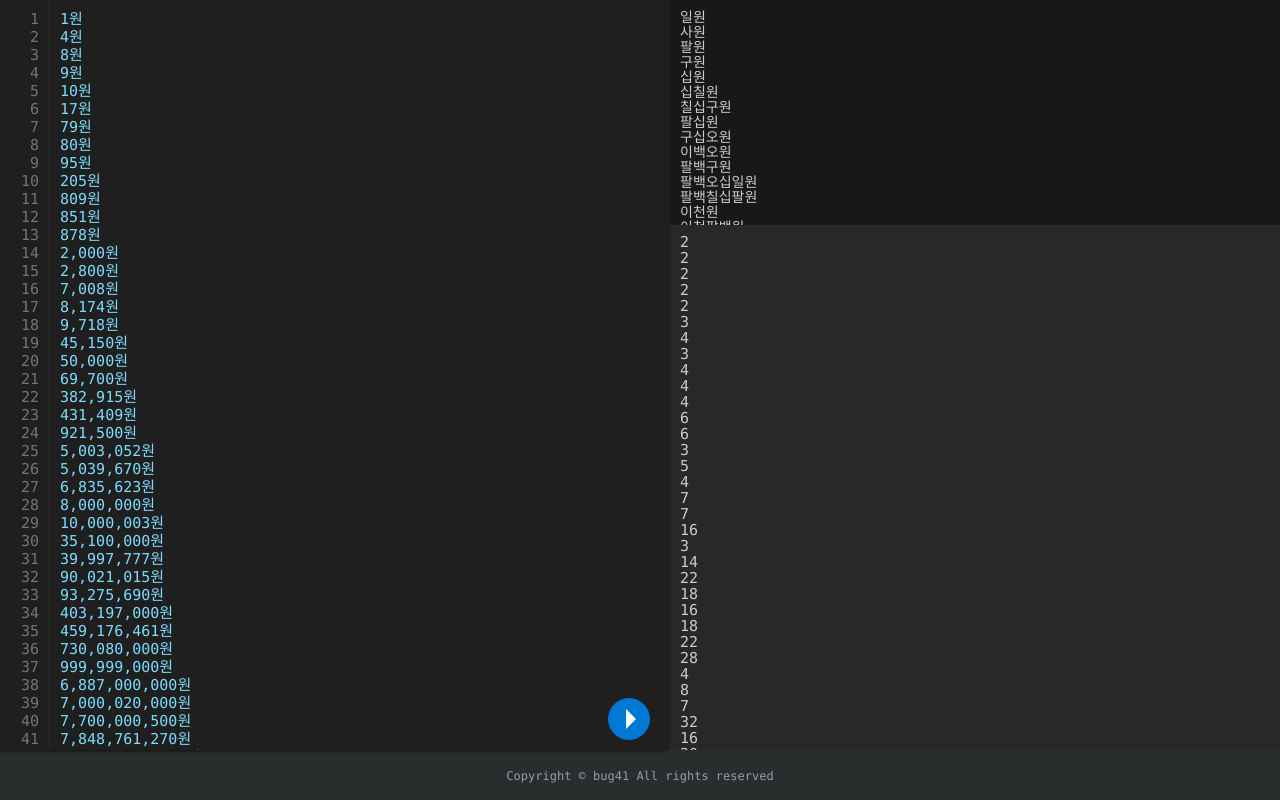
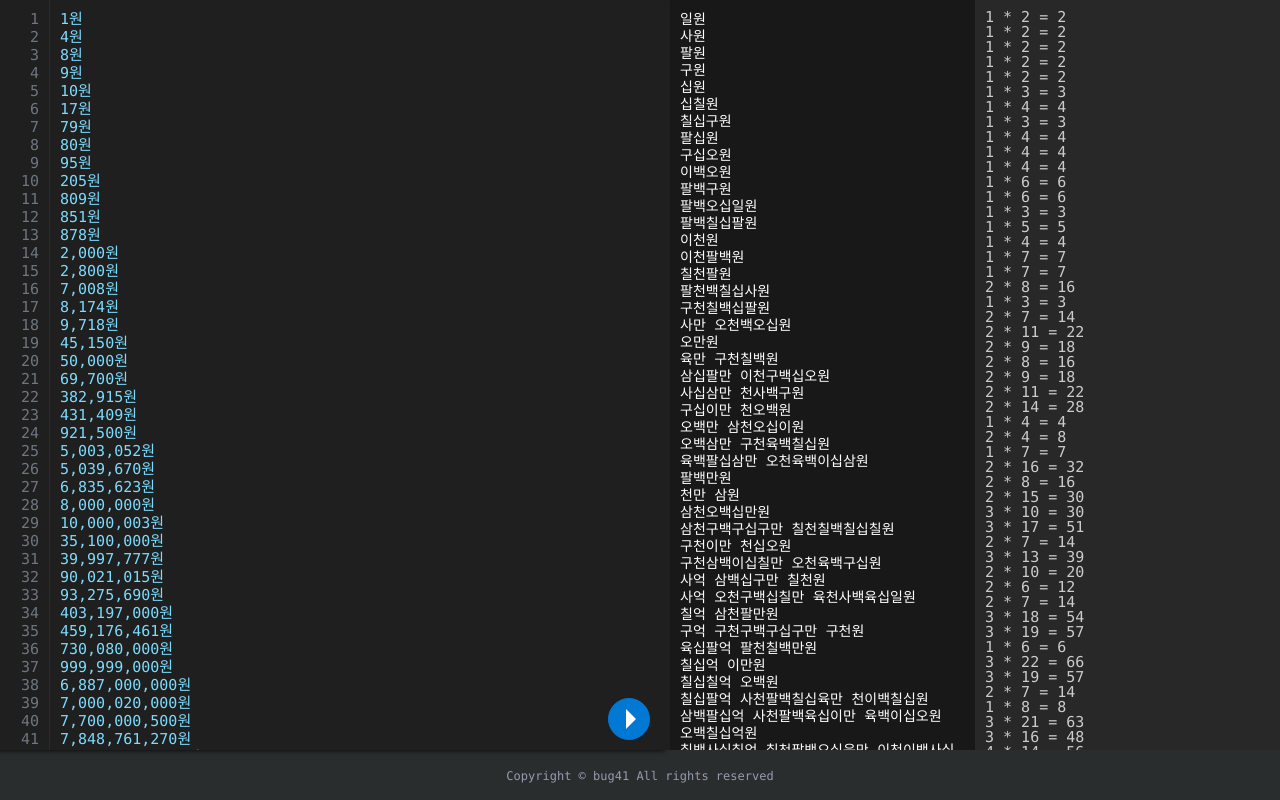
Before and after one commit to bug41/quiz, a plain HTML site: page index.html in a window 1280 px wide. Both pictures are taken after a click on the element 629 px from the left and 719 px from the top of the page. Drawn offline with Linux system fonts and the light colour scheme.

Commit message:
ui 재조정

```diff
--- a/assets/css/index.css
+++ b/assets/css/index.css
@@ -21,7 +21,6 @@ html,body{
     width:100%;
     display: flex;
     height: calc(100vh - 50px);
-    background:red;
 }
 
 .footer{
--- a/assets/css/styles.css
+++ b/assets/css/styles.css
@@ -7,6 +7,23 @@
     position:relative;
     background-color: #1f1f1f;
     box-shadow: -5px 0px 5px black;
+}
+
+.translate-container{
+    width:100%;
+    height:100%;
+    margin:auto;
+    padding: 12px 10px 10px 10px;
+    color:white;
+    font-size:14px;
+    overflow-y:scroll;
+    background-color: #181818;
+    box-shadow: -5px 0px 5px black;
+    box-sizing: border-box;
+}
+
+.translate-container p{
+    margin-bottom: 3px;
 }
 
 /* 실행 버튼 */
@@ -96,22 +113,8 @@
     background-color: white;
 }
 
-.result-top {
-    height:30%;
-    padding:10px;
-    background-color: #181818;
-    font-size:14px;
-    overflow-y:scroll;
-    box-shadow: -5px 0px 5px black;
-    box-sizing: border-box;
-}
-
-.result-top p, .result-down p{
-    margin-bottom:1px;
-}
-
-.result-down {
-    height:70%;
+.result-container {
+    height:100%;
     padding:10px;
     overflow-y:scroll;
     background-color: #282828;
--- a/index.html
+++ b/index.html
@@ -20,9 +20,10 @@
                 <textarea id="codeArea" class="custom-textarea scrollbar" placeholder="금액을 한줄씩 구분하여 입력하세요" spellcheck="false"></textarea>
                 <div id="button-run" class="button-run"></div>
             </div>
+            <div class="translate-container scrollbar">
+            </div>
             <div class="result-container">
-                <div class="result-top scrollbar"></div>
-                <div class="result-down scrollbar"></div>
+                <!-- <div class="result-down scrollbar"></div> -->
             </div>
         </div>
         <div class="footer">
@@ -35,8 +36,8 @@
     <script>
         const codeArea = document.getElementById("codeArea");
         const lineNumbers = document.querySelector(".line-numbers");
-        const resultTop = document.querySelector(".result-top");
-        const resultDown = document.querySelector(".result-down");
+        const translateContainer = document.querySelector(".translate-container");
+        const resultContainer = document.querySelector(".result-container");
 
         //라인, textarea 스크롤 싱크 맞추기
         lineNumbers.addEventListener('scroll', function() {
@@ -100,26 +101,26 @@
         var btn = document.getElementById("button-run");
         btn.addEventListener("click", function(){
 
-            resultTop.innerHTML = '';
-            resultDown.innerHTML = '';
+            translateContainer.innerHTML = '';
+            //resultContainer.innerHTML = '';
 
             const insertDataArray = addLineToArray(codeArea.value);
 
             let sum = 0;
             insertDataArray.forEach(number => {
-                const resultTop_p = document.createElement('p');
-                const resultDown_p = document.createElement('p');
+                const translate_p = document.createElement('p');
+                const resultContainer_p = document.createElement('p');
 
                 let text = numberToKorean(number);
 
                 if(text.indexOf('||') != -1){
                     arr = text.split('||');
-                    resultTop_p.textContent = arr[1];
+                    translate_p.textContent = arr[1];
                 }else{
                     if(text != ""){
                         text += '원';
                         const result = text.replace(' 원', '원');
-                        resultTop_p.textContent = result;
+                        translate_p.textContent = result;
 
                         if(result.length > 1){
                             let wordSegment, hangulCount;
@@ -134,18 +135,18 @@
                                 hangulCount = result.length;
                             }
 
-                            resultDown_p.textContent = wordSegment * hangulCount;
+                            resultContainer_p.textContent = wordSegment + ' * ' + hangulCount + ' = ' + wordSegment * hangulCount;
 
                             sum += wordSegment * hangulCount;
                         }
                     }
                 }
-                resultTop.append(resultTop_p);
-                resultDown.append(resultDown_p);
+                translateContainer.append(translate_p);
+                resultContainer.append(resultContainer_p);
             });
 
             let totalHtml = " 전체 합 : " + sum;
-            resultDown.append(totalHtml);
+            resultContainer.append(totalHtml);
         });
     </script>
 </body>
```
